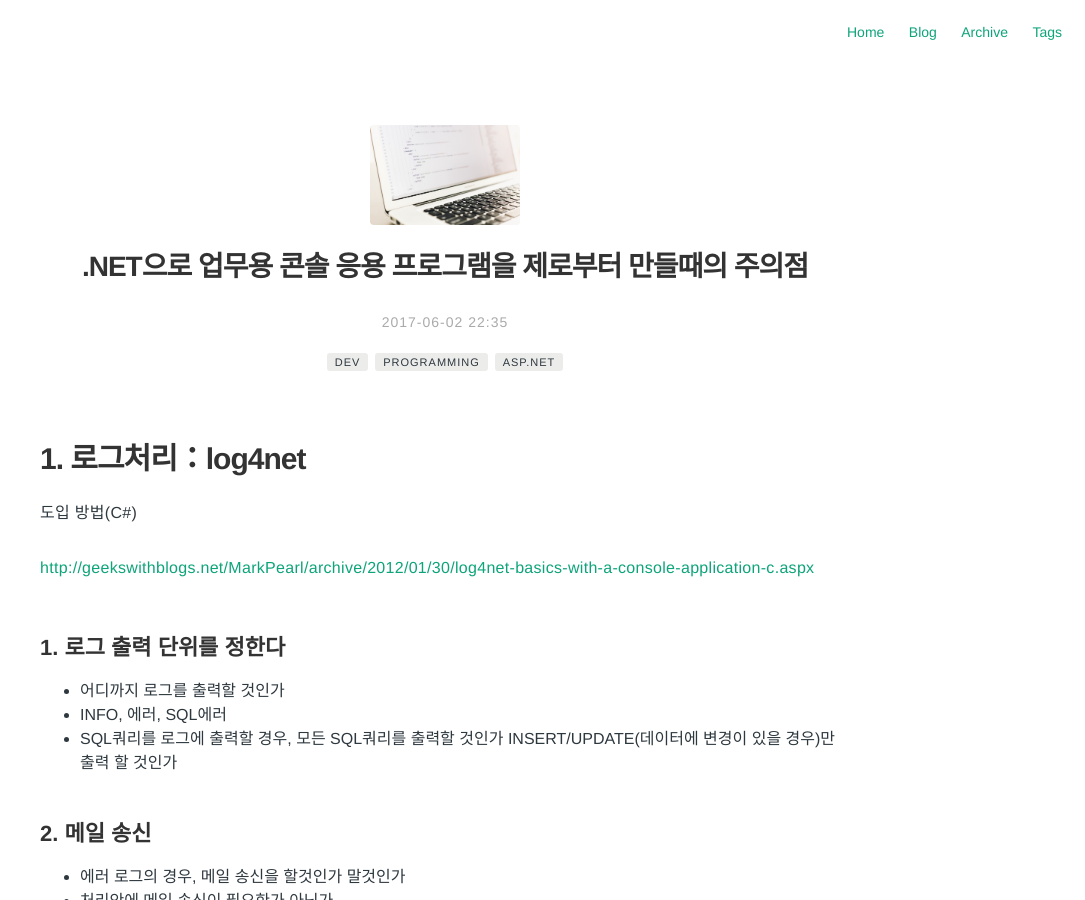
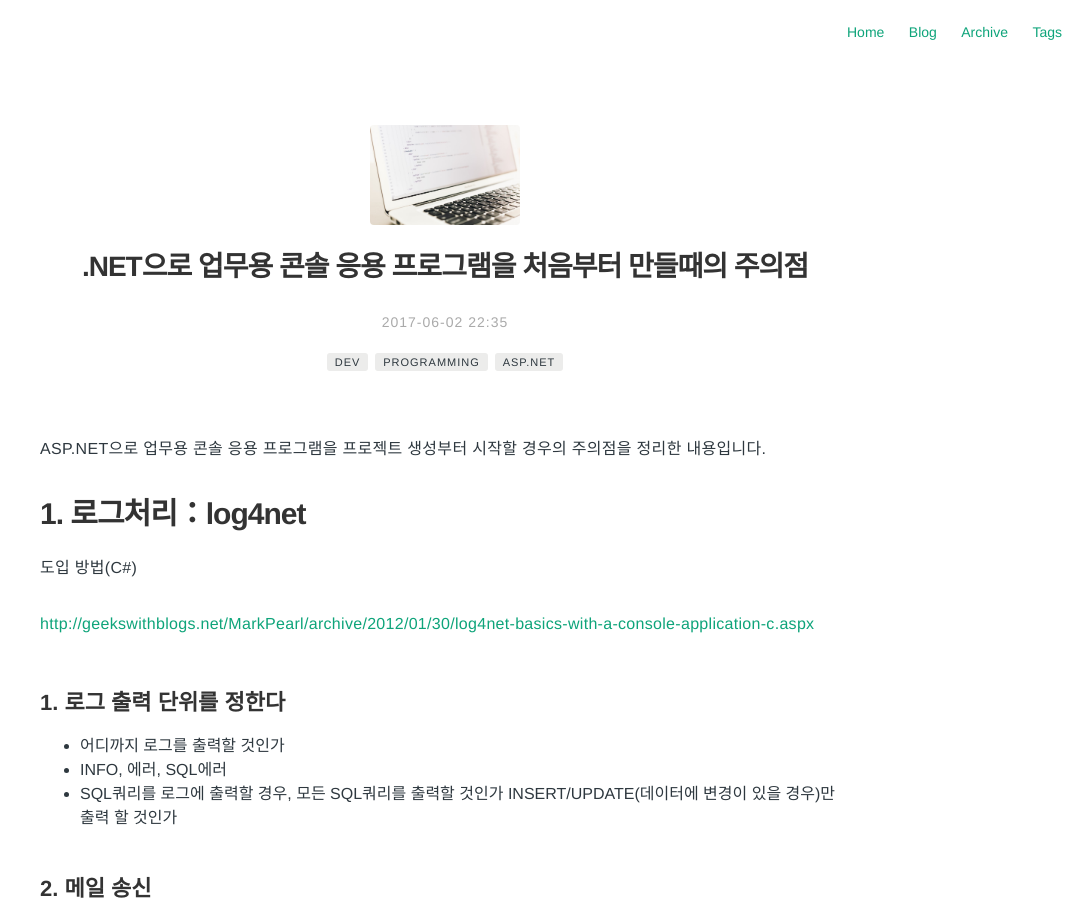
Before and after one commit to Pie001/pie001.github.io, a Jekyll site: the page built from _posts/2017-06-02-0016.md, in a window 1280 px wide and 900 px high. Shown: the whole window, without its empty margins (195-1280 px from the left). Built offline with Jekyll 4.4.1, drawn with Linux system fonts in a browser that asks for light colours; comment, search, counter and statistics services are not loaded.

Commit message:
Update 2017-06-02-0016.md

```diff
--- a/_posts/2017-06-02-0016.md
+++ b/_posts/2017-06-02-0016.md
@@ -1,5 +1,5 @@
 ---
-title: .NET으로 업무용 콘솔 응용 프로그램을 제로부터 만들때의 주의점
+title: .NET으로 업무용 콘솔 응용 프로그램을 처음부터 만들때의 주의점
 layout: post
 date: 2017-06-02 22:35
 image: /assets/images/post_header.jpg
@@ -13,9 +13,10 @@ tag:
 - ASP.NET
 category: blog
 author: pie
-description: .NET으로 업무용 콘솔 응용 프로그램을 제로부터 만들때의 주의점
+description: .NET으로 업무용 콘솔 응용 프로그램을 처음부터 만들때의 주의점
 ---
 
+ASP.NET으로 업무용 콘솔 응용 프로그램을 프로젝트 생성부터 시작할 경우의 주의점을 정리한 내용입니다.
 
 # 1. 로그처리：log4net
 
```
